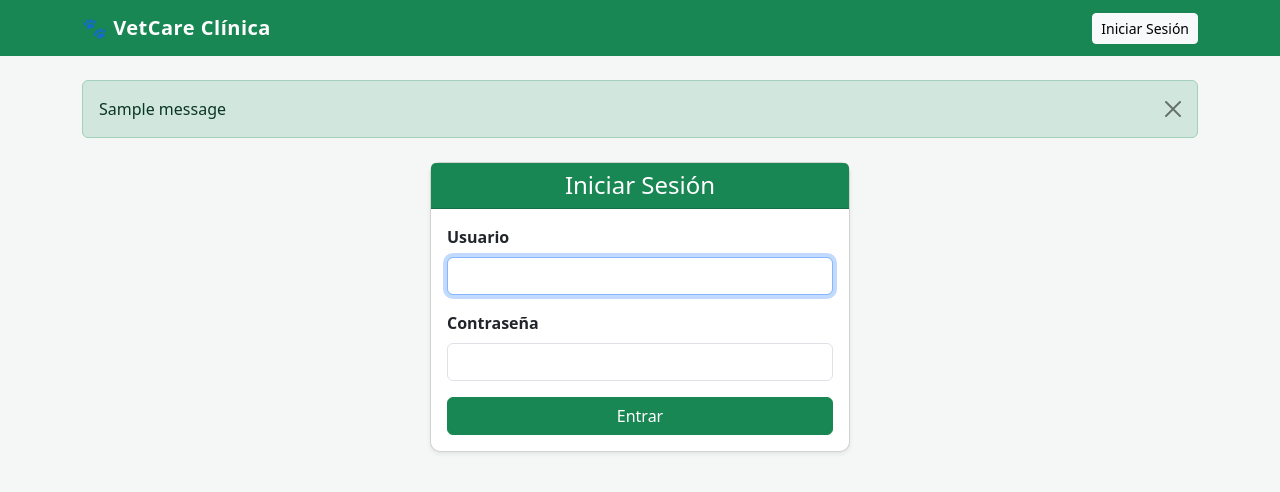
After one commit to FranciscoAcevedo03/veterinaria-eva3, a Django app: page /accounts/login/ in a window 1280 px wide. The commit adds this page. Shown: the top 492 px of the page. Run offline with Django 5.2, Linux system fonts and the light colour scheme; tables that the repository leaves empty hold one stand-in row (values such as "Sample post"); one stand-in notice (Sample message) is shown.

Commit message:
seguridad, autenticacion, feedback y estaticos

```diff
--- a/config/settings.py
+++ b/config/settings.py
@@ -120,6 +120,11 @@ USE_TZ = True
 # https://docs.djangoproject.com/en/6.1/howto/static-files/
 
 STATIC_URL = 'static/'
+STATICFILES_DIRS = [BASE_DIR / 'static']
+
+LOGIN_URL = 'login'
+LOGIN_REDIRECT_URL = 'paciente_list'
+LOGOUT_REDIRECT_URL = 'paciente_list'
 
 
 # Email
--- a/config/urls.py
+++ b/config/urls.py
@@ -16,8 +16,11 @@ Including another URLconf
 """
 from django.contrib import admin
 from django.urls import path, include
+from django.contrib.auth import views as auth_views
 
 urlpatterns = [
     path('admin/', admin.site.urls),
+    path('accounts/login/', auth_views.LoginView.as_view(), name='login'),
+    path('accounts/logout/', auth_views.LogoutView.as_view(), name='logout'),
     path('', include('clinica.urls')),
 ]
--- /dev/null
+++ b/requirements.txt
@@ -0,0 +1,5 @@
+asgiref==3.13.0
+Django==5.2.19
+mysqlclient==2.3.1
+sqlparse==0.6.1
+tzdata==2026.6
--- /dev/null
+++ b/static/css/custom.css
@@ -0,0 +1,16 @@
+body {
+    background-color: #f4f7f6;
+}
+
+.navbar-brand {
+    letter-spacing: 0.5px;
+}
+
+.card {
+    border-radius: 10px;
+    transition: transform 0.15s ease-in-out;
+}
+
+.card:hover {
+    transform: translateY(-3px);
+}
--- a/templates/base.html
+++ b/templates/base.html
@@ -1,3 +1,4 @@
+{% load static %}
 <!DOCTYPE html>
 <html lang="es">
 <head>
@@ -5,19 +6,37 @@
     <meta name="viewport" content="width=device-width, initial-scale=1.0">
     <title>Clínica Veterinaria</title>
     <link href="https://cdn.jsdelivr.net/npm/bootstrap@5.3.3/dist/css/bootstrap.min.css" rel="stylesheet">
+    <link rel="stylesheet" href="{% static 'css/custom.css' %}">
 </head>
-<body class="bg-light">
+<body>
     <nav class="navbar navbar-expand-lg navbar-dark bg-success mb-4">
         <div class="container">
             <a class="navbar-brand fw-bold" href="{% url 'paciente_list' %}">🐾 VetCare Clínica</a>
-            <div class="d-flex gap-2">
-                <a href="{% url 'paciente_create' %}" class="btn btn-light btn-sm">+ Nuevo Paciente</a>
-                <a href="/admin/" class="btn btn-outline-light btn-sm">Admin</a>
+            <div class="d-flex align-items-center gap-2">
+                {% if user.is_authenticated %}
+                    <span class="text-white small me-2">Hola, <strong>{{ user.username }}</strong></span>
+                    <a href="/admin/" class="btn btn-outline-light btn-sm">Admin</a>
+                    <form method="post" action="{% url 'logout' %}" class="d-inline">
+                        {% csrf_token %}
+                        <button type="submit" class="btn btn-danger btn-sm">Cerrar Sesión</button>
+                    </form>
+                {% else %}
+                    <a href="{% url 'login' %}" class="btn btn-light btn-sm">Iniciar Sesión</a>
+                {% endif %}
             </div>
         </div>
     </nav>
 
     <div class="container">
+        {% if messages %}
+            {% for message in messages %}
+                <div class="alert alert-success alert-dismissible fade show" role="alert">
+                    {{ message }}
+                    <button type="button" class="btn-close" data-bs-dismiss="alert" aria-label="Close"></button>
+                </div>
+            {% endfor %}
+        {% endif %}
+
         {% block content %}{% endblock %}
     </div>
 
--- a/templates/clinica/paciente_detail.html
+++ b/templates/clinica/paciente_detail.html
@@ -19,10 +19,12 @@
     </div>
     <div class="card-footer d-flex justify-content-between">
         <a href="{% url 'paciente_list' %}" class="btn btn-secondary">Volver al listado</a>
+        {% if user.is_authenticated %}
         <div>
             <a href="{% url 'paciente_update' paciente.pk %}" class="btn btn-warning">Editar</a>
             <a href="{% url 'paciente_delete' paciente.pk %}" class="btn btn-danger">Eliminar</a>
         </div>
+        {% endif %}
     </div>
 </div>
 {% endblock %}
--- a/templates/clinica/paciente_list.html
+++ b/templates/clinica/paciente_list.html
@@ -3,7 +3,9 @@
 {% block content %}
 <div class="d-flex justify-content-between align-items-center mb-3">
     <h2>Listado de Pacientes</h2>
-    <a href="{% url 'paciente_create' %}" class="btn btn-success">+ Registrar Paciente</a>
+    {% if user.is_authenticated %}
+        <a href="{% url 'paciente_create' %}" class="btn btn-success">+ Registrar Paciente</a>
+    {% endif %}
 </div>
 
 <div class="row row-cols-1 row-cols-md-3 g-4">
@@ -25,10 +27,12 @@
             </div>
             <div class="card-footer bg-white d-flex justify-content-between">
                 <a href="{% url 'paciente_detail' paciente.pk %}" class="btn btn-sm btn-outline-primary">Ver ficha</a>
+                {% if user.is_authenticated %}
                 <div>
                     <a href="{% url 'paciente_update' paciente.pk %}" class="btn btn-sm btn-outline-secondary">Editar</a>
                     <a href="{% url 'paciente_delete' paciente.pk %}" class="btn btn-sm btn-outline-danger">Eliminar</a>
                 </div>
+                {% endif %}
             </div>
         </div>
     </div>
--- /dev/null
+++ b/templates/registration/login.html
@@ -0,0 +1,26 @@
+{% extends 'base.html' %}
+
+{% block content %}
+<div class="card shadow-sm mx-auto mt-4" style="max-width: 420px;">
+    <div class="card-header bg-success text-white text-center">
+        <h4 class="mb-0">Iniciar Sesión</h4>
+    </div>
+    <div class="card-body">
+        {% if form.errors %}
+            <div class="alert alert-danger">Usuario o contraseña incorrectos.</div>
+        {% endif %}
+        <form method="post">
+            {% csrf_token %}
+            <div class="mb-3">
+                <label class="form-label fw-bold">Usuario</label>
+                <input type="text" name="username" class="form-control" required autofocus>
+            </div>
+            <div class="mb-3">
+                <label class="form-label fw-bold">Contraseña</label>
+                <input type="password" name="password" class="form-control" required>
+            </div>
+            <button type="submit" class="btn btn-success w-100">Entrar</button>
+        </form>
+    </div>
+</div>
+{% endblock %}
```
Also changed, not shown: clinica/views.py (+8 -3 lines), prompts_ia.md (added, +25 -0 lines).
